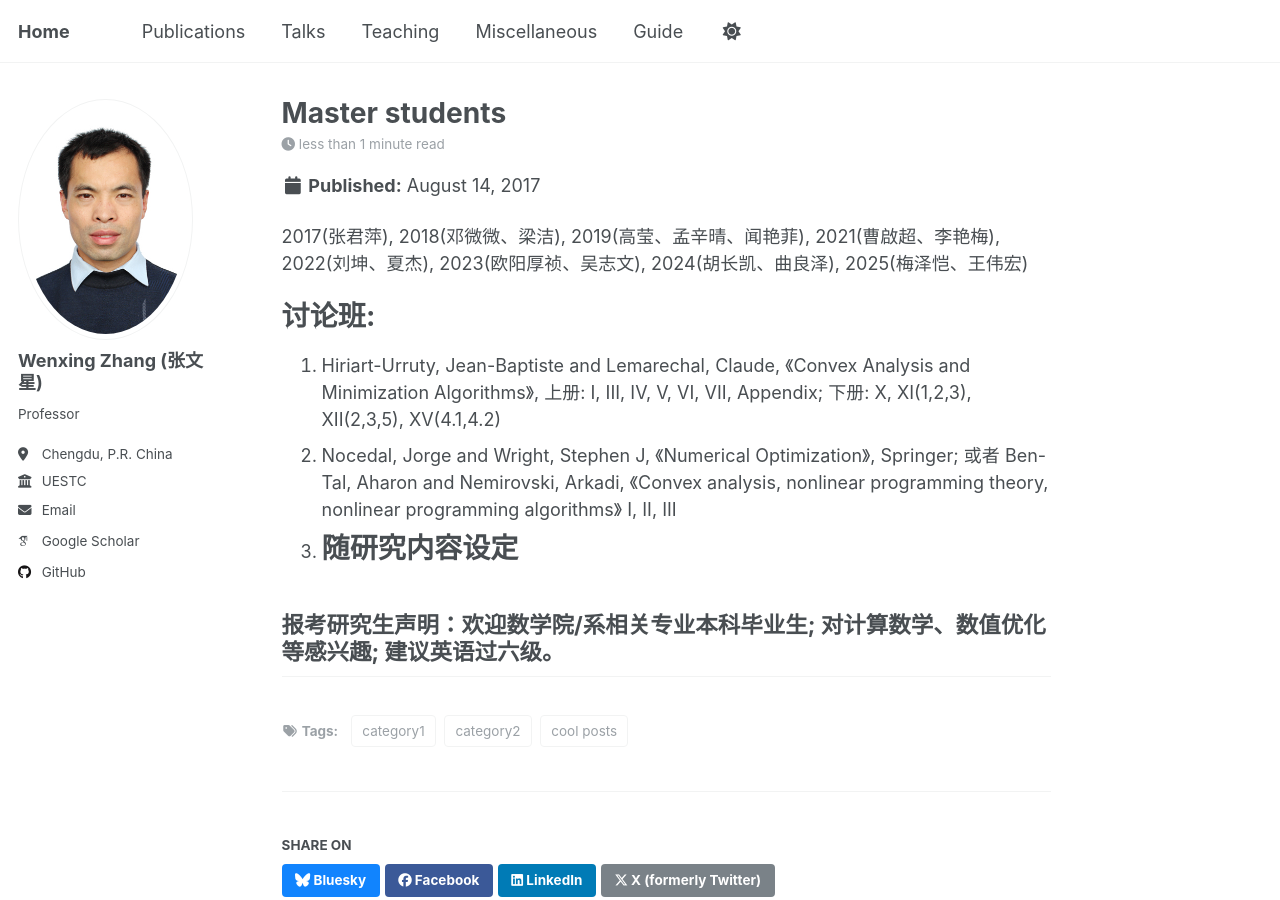
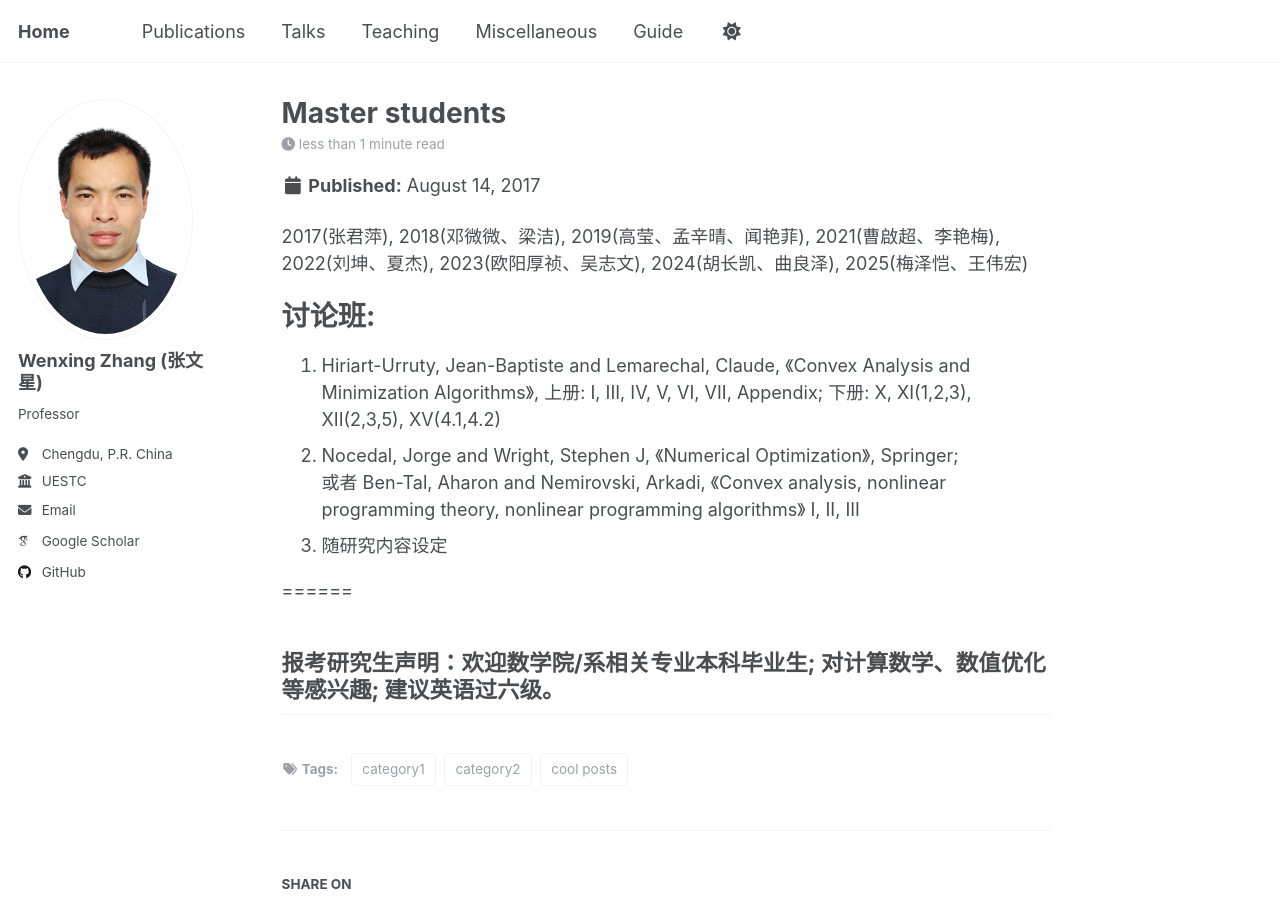
Before and after one commit to WenxingZhang/WenxingZhang.github.io, a Jekyll site: the page built from _posts/2017-08-14-blog-post-1.md, in a window 1280 px wide and 900 px high. Built offline with Jekyll 4.4.1, drawn with Linux system fonts in a browser that asks for light colours; some web fonts are replaced; a script that is not in the unit is left out.

```diff
--- a/_posts/2017-08-14-blog-post-1.md
+++ b/_posts/2017-08-14-blog-post-1.md
@@ -13,10 +13,12 @@ tags:
 讨论班:
 ======
 1. Hiriart-Urruty, Jean-Baptiste and Lemarechal, Claude, 《Convex Analysis and Minimization Algorithms》, 上册: I, III, IV, V, VI, VII, Appendix;  下册: X,   XI(1,2,3),  XII(2,3,5),  XV(4.1,4.2)<br>
-2. Nocedal, Jorge and Wright, Stephen J, 《Numerical Optimization》, Springer;
+2. Nocedal, Jorge and Wright, Stephen J, 《Numerical Optimization》, Springer; <br>
 或者 Ben-Tal, Aharon and Nemirovski, Arkadi, 《Convex analysis, nonlinear programming theory, nonlinear programming algorithms》 I, II, III<br>
 3. 随研究内容设定<br>
+
 ======
+
 
 报考研究生声明：欢迎数学院/系相关专业本科毕业生; 对计算数学、数值优化等感兴趣; 建议英语过六级。
 ------
```
